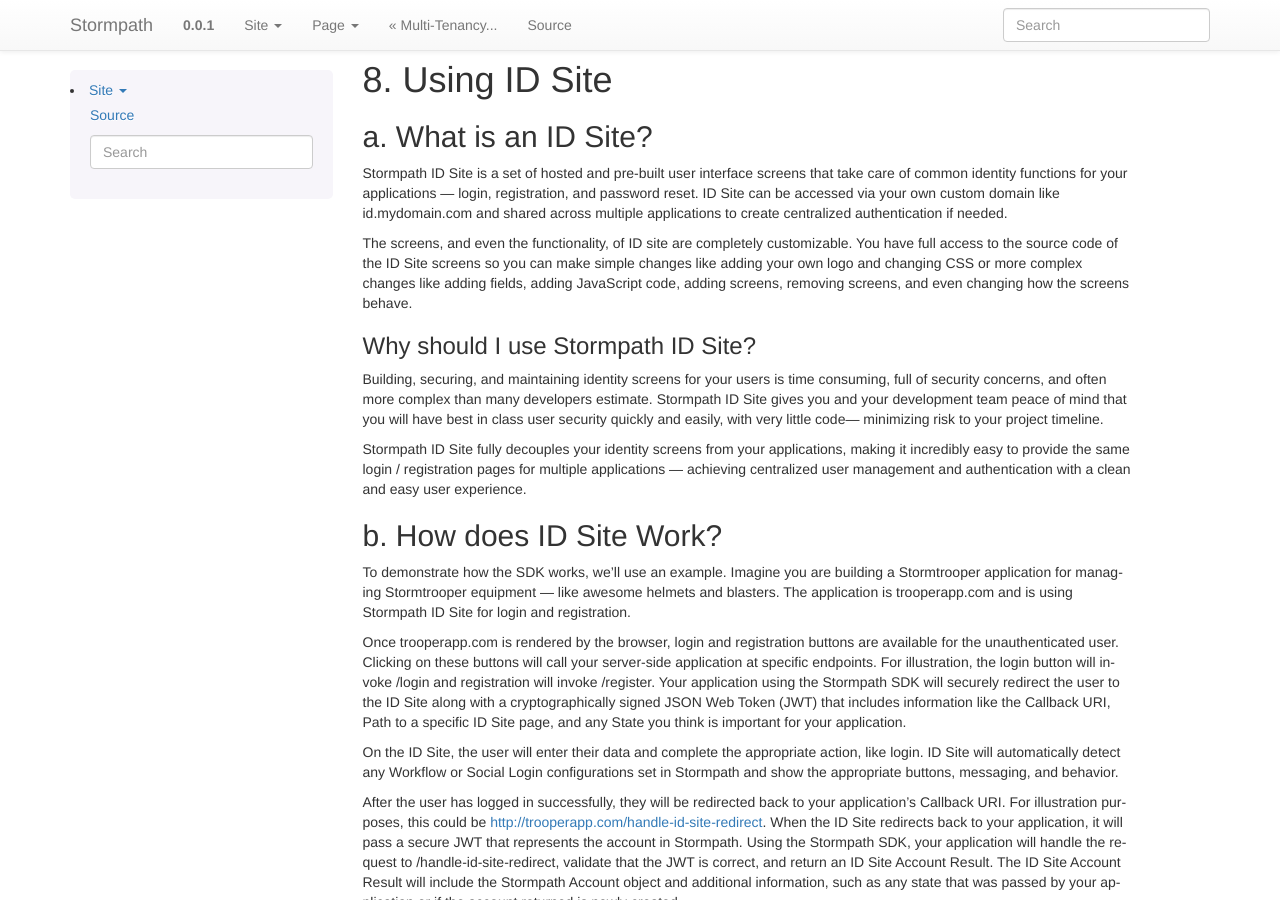
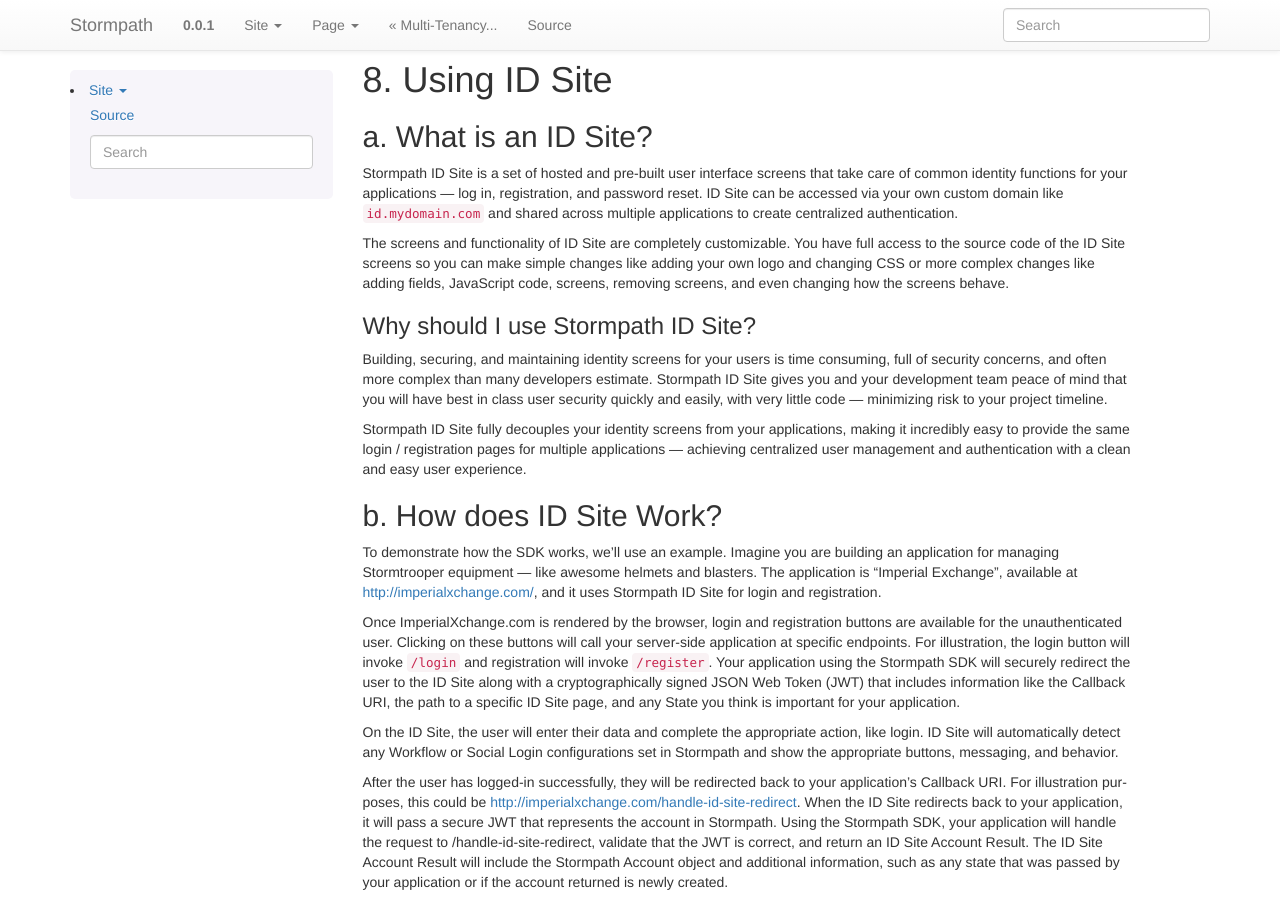
Before and after one commit to stormpath/stormpath-documentation, a Sphinx documentation site: the page built from source/008_idsite.rst, in a window 1280 px wide and 900 px high. Built offline with Sphinx 7.4.7, drawn with Linux system fonts in a browser that asks for light colours.

Commit message:
Continued revisions to ID Site chapter

```diff
--- a/source/008_idsite.rst
+++ b/source/008_idsite.rst
@@ -5,27 +5,27 @@
 a. What is an ID Site?
 ======================
 
-Stormpath ID Site is a set of hosted and pre-built user interface screens that take care of common identity functions for your applications — login, registration, and password reset. ID Site can be accessed via your own custom domain like id.mydomain.com and shared across multiple applications to create centralized authentication if needed.
+Stormpath ID Site is a set of hosted and pre-built user interface screens that take care of common identity functions for your applications — log in, registration, and password reset. ID Site can be accessed via your own custom domain like ``id.mydomain.com`` and shared across multiple applications to create centralized authentication.
 
-The screens, and even the functionality, of ID site are completely customizable. You have full access to the source code of the ID Site screens so you can make simple changes like adding your own logo and changing CSS or more complex changes like adding fields, adding JavaScript code, adding screens, removing screens, and even changing how the screens behave.
+The screens and functionality of ID Site are completely customizable. You have full access to the source code of the ID Site screens so you can make simple changes like adding your own logo and changing CSS or more complex changes like adding fields, JavaScript code, screens, removing screens, and even changing how the screens behave.
 
 Why should I use Stormpath ID Site?
 -----------------------------------
 
-Building, securing, and maintaining identity screens for your users is time consuming, full of security concerns, and often more complex than many developers estimate. Stormpath ID Site gives you and your development team peace of mind that you will have best in class user security quickly and easily, with very little code— minimizing risk to your project timeline.
+Building, securing, and maintaining identity screens for your users is time consuming, full of security concerns, and often more complex than many developers estimate. Stormpath ID Site gives you and your development team peace of mind that you will have best in class user security quickly and easily, with very little code — minimizing risk to your project timeline.
 
 Stormpath ID Site fully decouples your identity screens from your applications, making it incredibly easy to provide the same login / registration pages for multiple applications — achieving centralized user management and authentication with a clean and easy user experience.
 
 b. How does ID Site Work?
 =========================
 
-To demonstrate how the SDK works, we’ll use an example. Imagine you are building a Stormtrooper application for managing Stormtrooper equipment — like awesome helmets and blasters. The application is trooperapp.com and is using Stormpath ID Site for login and registration.
+To demonstrate how the SDK works, we’ll use an example. Imagine you are building an application for managing Stormtrooper equipment — like awesome helmets and blasters. The application is "Imperial Exchange", available at http://imperialxchange.com/, and it uses Stormpath ID Site for login and registration.
 
-Once trooperapp.com is rendered by the browser, login and registration buttons are available for the unauthenticated user. Clicking on these buttons will call your server-side application at specific endpoints. For illustration, the login button will invoke /login and registration will invoke /register. Your application using the Stormpath SDK will securely redirect the user to the ID Site along with a cryptographically signed JSON Web Token (JWT) that includes information like the Callback URI, Path to a specific ID Site page, and any State you think is important for your application.
+Once ImperialXchange.com is rendered by the browser, login and registration buttons are available for the unauthenticated user. Clicking on these buttons will call your server-side application at specific endpoints. For illustration, the login button will invoke ``/login`` and registration will invoke ``/register``. Your application using the Stormpath SDK will securely redirect the user to the ID Site along with a cryptographically signed JSON Web Token (JWT) that includes information like the Callback URI, the path to a specific ID Site page, and any State you think is important for your application.
 
 On the ID Site, the user will enter their data and complete the appropriate action, like login. ID Site will automatically detect any Workflow or Social Login configurations set in Stormpath and show the appropriate buttons, messaging, and behavior.
 
-After the user has logged in successfully, they will be redirected back to your application’s Callback URI. For illustration purposes, this could be http://trooperapp.com/handle-id-site-redirect. When the ID Site redirects back to your application, it will pass a secure JWT that represents the account in Stormpath. Using the Stormpath SDK, your application will handle the request to /handle-id-site-redirect, validate that the JWT is correct, and return an ID Site Account Result. The ID Site Account Result will include the Stormpath Account object and additional information, such as any state that was passed by your application or if the account returned is newly created.
+After the user has logged-in successfully, they will be redirected back to your application’s Callback URI. For illustration purposes, this could be http://imperialxchange.com/handle-id-site-redirect. When the ID Site redirects back to your application, it will pass a secure JWT that represents the account in Stormpath. Using the Stormpath SDK, your application will handle the request to /handle-id-site-redirect, validate that the JWT is correct, and return an ID Site Account Result. The ID Site Account Result will include the Stormpath Account object and additional information, such as any state that was passed by your application or if the account returned is newly created.
 
 c. ID Site Set-up
 =================
@@ -94,7 +94,7 @@
 
 .. note::
 
-ID Site Customization requires features that are available on Lite Plans and above. More information about pricing can be found here
+	ID Site Customization requires features that are available on Lite Plans and above. More information about pricing can be found here
 
 Prerequisites
 -------------
```
